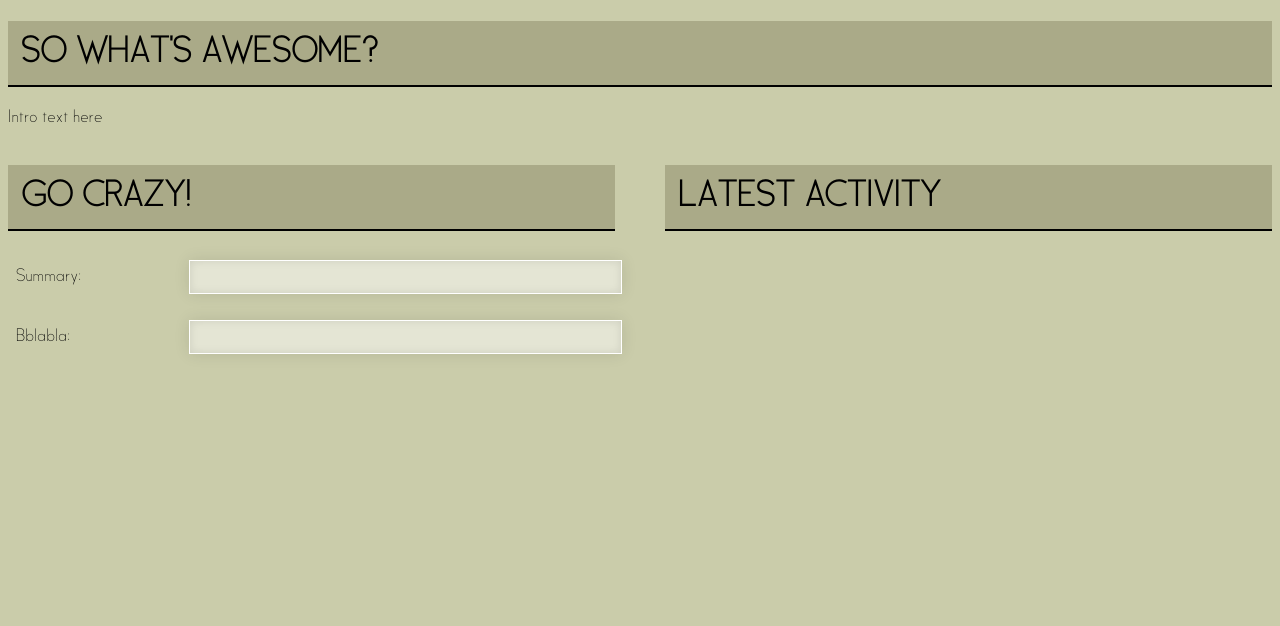
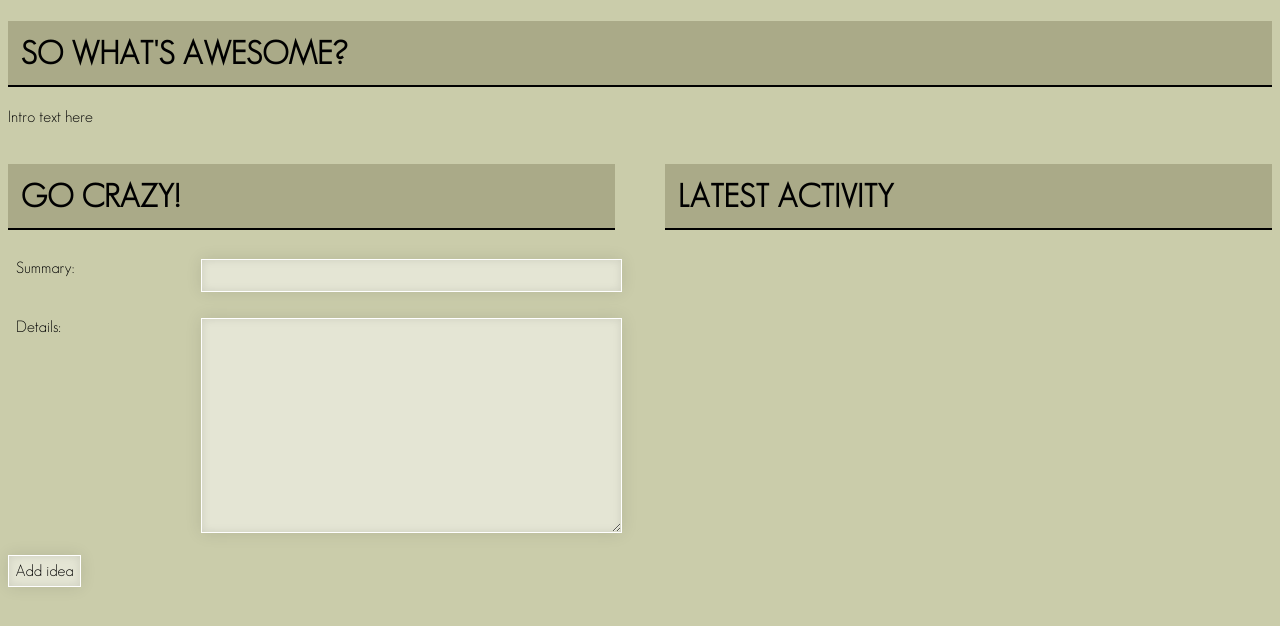
Before and after one commit to supermuumi/heureka, a PHP site: page /add.php in a window 1280 px wide. Shown: the top 626 px of the page. Run offline with PHP 8.4, Linux system fonts and the light colour scheme.

Commit message:
adding, commenting and viewing ideas "works"
(next time I’ll remember to submit one feature at a time)

```diff
--- a/html/add.php
+++ b/html/add.php
@@ -1,5 +1,6 @@
 <?php
 require_once("db.php");
+
 
 ?>
 <!DOCTYPE html>
@@ -16,16 +17,19 @@ require_once("db.php");
 <div style="width:100%">
   <div style="float:left;width:48%;">
     <h1>Go crazy!</h1>
-    <form action="#" method="POST">
-
+    <form action="posthandler.php" method="POST">
+      <input type="hidden" name="cmd" value="addnew"/>
       <div style="display: table; width:100%;">
-        <div style="display: table-row;">
+        <div class="row">
           <div class="cell">Summary:</div>
-          <div class="cell"><input type="text"/></div>
+          <div class="cell"><input type="text" name="summary"/></div>
         </div>
-        <div style="display: table-row;">
-          <div class="cell">Bblabla:</div>
-          <div class="cell"><input type="text"/></div>
+        <div class="row">
+          <div class="cell">Details:</div>
+          <div class="cell"><textarea name="details"></textarea></div>
+        </div>
+        <div class="row">
+          <input type="submit" value="Add idea"/>
         </div>
       </div>
     </form>
--- a/html/css/heureka.css
+++ b/html/css/heureka.css
@@ -1,5 +1,5 @@
 //@font-face { font-family: Diavlo; src: url('Diavlo_BLACK_II_37.otf'); }
-@font-face { font-family: Diavlo; src: url('Satellite.otf'); }
+@font-face { font-family: Diavlo; src: url('GeosansLight.ttf'); }
 
 body {
     background-color: #caccaa;
@@ -17,7 +17,8 @@ h1 {
     border-bottom: 2px solid black;
 }
 
-input:not([type=submit]):not([type=file]) {
+/*input:not([type=submit]):not([type=file]), textarea {*/
+input:not([type=file]), textarea {
     font-family: Diavlo;
     font-size: 1em;
 
@@ -37,11 +38,27 @@ input:not([type=submit]):not([type=file]) {
     margin: 0 0 10px 0;
 }
 
-input[type=text] {
+input[type=text], textarea {
     width: 100%;
+}
+
+textarea {
+    height: 200px;
+}
+
+div.row {
+    display: table-row;
 }
 
 div.cell {
     display: table-cell;
+    vertical-align: top;
     padding: 0.5em;
 }
+
+div.cellheader {
+    display:     table-cell;
+    font-weight: bold;
+    padding:     0.5em;
+    background-color: #d00d00;
+}
--- a/html/db.php
+++ b/html/db.php
@@ -1,48 +1,53 @@
 <?php
 
-/*
- *
- */
-function db_connect()
+class Hdb {
+
+    protected $dbh;
+
+    function __construct()
     {
-    global $dbh;
-    $dbh = mysql_connect('localhost', 'root', 'root');
+        $this->dbh = mysqli_connect('localhost', 'root', 'root', 'heureka') or die("mysqli_connect fail");
     }
 
-/*
- *
- */
-function db_listIdeas($newestFirst=TRUE, $limit=-1) {
-    global $dbh;
+    function listIdeas($order="created", $newestFirst=TRUE, $limit=-1) {
+        $q = "SELECT * FROM idea WHERE status <> 'archived' ORDER BY ";
 
-    $q = "SELECT * FROM idea WHERE status <> 'archived' ORDER BY created";
+        // order by
+        if ($order == "updated")
+            $q .= "last_updated";
+        else
+            $q .= "created";
+
         if ($newestFirst == TRUE)
             $q .= " DESC";
 
+        // limit
         if ($limit > 0)
             $q .= " LIMIT ".$limit;
 
-    $res = mysql_query($q);
+        $res = mysqli_query($this->dbh, $q);
 
-    print "<table>";
-    while ($row = mysql_fetch_assoc($res))
+        print '<div style="display:table; width:100%;">';
+        if (mysqli_num_rows($res) > 0)
         {
-        print "<tr>";
-        print '<td><a href="viewidea.php?id='.$row["id"].'">'.$row["summary"].'</a></td>';
-        print '<td>'.$row["owner"].'</td>';
-        print '<td>'.$row["created"].'</td>';
-        print '<td>'.$row["last_updated"].'</td>';
-        print "</tr>";
+            print '<div class="row">';
+            print '<div class="cellheader">Idea</div>';
+            print '<div class="cellheader">Owner</div>';
+            print '<div class="cellheader">Created</div>';
+            print "</div>";
         }
-    print "</table>";
-
-    mysql_free_result($res);
+        while ($row = mysqli_fetch_assoc($res))
+        {
+            print '<div class="row">';
+            print '<div class="cell"><a href="view.php?id='.$row["id"].'">'.$row["summary"].'</a></div>';
+            print '<div class="cell">'.$row["owner"].'</div>';
+            print '<div class="cell">'.$row["created"].'</div>';
+            print "</div>";
+        }
+        print "</div>";
     }
 
-/*
- *
- */
-function db_addIdea($summary, $details, $owner)
+    function addIdea($summary, $details, $ownerId)
     {
         $q = sprintf(
             'INSERT INTO idea (summary,details,owner,status,created,last_updated) VALUES ("%s", "%s", %d, "open", NOW(), NOW())',
@@ -51,13 +56,12 @@ function db_addIdea($summary, $details, $owner)
             $ownerId
             );
 
-    $res = mysql_query($q);
+        error_log("addIdea:\n".$q);
+
+        $res = mysqli_query($this->dbh, $q);
     }
 
-/*
- *
- */
-function db_updateIdea($id, $summary, $details, $status) {
+    function updateIdea($id, $summary, $details, $status) {
 
         $q = sprintf(
             'UPDATE idea SET summary="%s", details="%s", status="%s", last_updated=NOW() WHERE id=%d',
@@ -67,26 +71,66 @@ function db_updateIdea($id, $summary, $details, $status) {
             $id
             );
 
-    $res = mysql_query($q);
+        $res = mysqli_query($this->dbh, $q);
     }
 
-function db_attachFileToIdea($id, $text) {
+    function attachFileToIdea($id, $text) {
+    }
+
+    function commentOnIdea($id, $text) {
+        $q = sprintf(
+            'INSERT INTO comment (idea_id, user_id, comment, timestamp) VALUES (%d,%d,"%s", NOW())',
+            $id,
+            $this->getCurrentUserId(),
+            $text);
+
+        error_log("commentonidea: q=".$q);
+
+        $res = mysqli_query($this->dbh, $q);
+    }
+
+    function voteIdea($id, $userId, $vote)
+    {
+        $res = mysqli_query($this->dbh, "UPDATE vote SET vote=".$vote." WHERE idea_id=".$id." AND user_id=".$userId);
+        if (mysqli_num_rows($res) == 0)
+            $res = mysqli_query($this->dbh, "INSERT INTO vote (idea_id, user_id, vote) VALUES (".$id.", ".$userId.", ".$vote.")");
     }
 
 
-function db_voteIdea($id, $userId, $vote)
+    function deleteIdea($id)
     {
-    $res = mysql_query("UPDATE vote SET vote=".$vote." WHERE idea_id=".$id." AND user_id=".$userId);
-    if (mysql_num_rows($res) == 0)
-        $res = mysql_query("INSERT INTO vote (idea_id, user_id, vote) VALUES (".$id.", ".$userId.", ".$vote.")");
+        $res = mysqli_query($this->dbh, "DELETE FROM idea WHERE id=".$id);
     }
 
+    function getIdea($id)
+    {
+        // TODO optimize query
+        $res = mysqli_query($this->dbh, "SELECT summary,details,owner,created,last_updated FROM idea WHERE id=".$id);
+        if (mysqli_num_rows($res) > 0)
+            return mysqli_fetch_assoc($res);
+        else
+            return NULL;
+    }
 
-function db_deleteIdea($id)
+    function getComments($id)
     {
-    global $dbh;
+        $q = "SELECT * FROM comment WHERE idea_id=".$id." ORDER BY timestamp";
+        error_log("getComments: q=".$q);
+        $res = mysqli_query($this->dbh, $q);
+        $ret = array();
+        while ($row = mysqli_fetch_assoc($res))
+        {
+            $ret[] = $row;
+        }
+        return $ret;
+    }
 
-    $res = mysql_query("DELETE FROM idea WHERE id=".$id);
+    function getCurrentUserId()
+    {
+        // TODO
+        return 1;
+    }
+
 }
 
 ?>
```
Also changed, not shown: html/index.php (+10 -1 lines), html/posthandler.php (added, +21 -0 lines), html/view.php (added, +55 -0 lines), 1 other file. Lines whose indentation alone changed are shown as unchanged.
